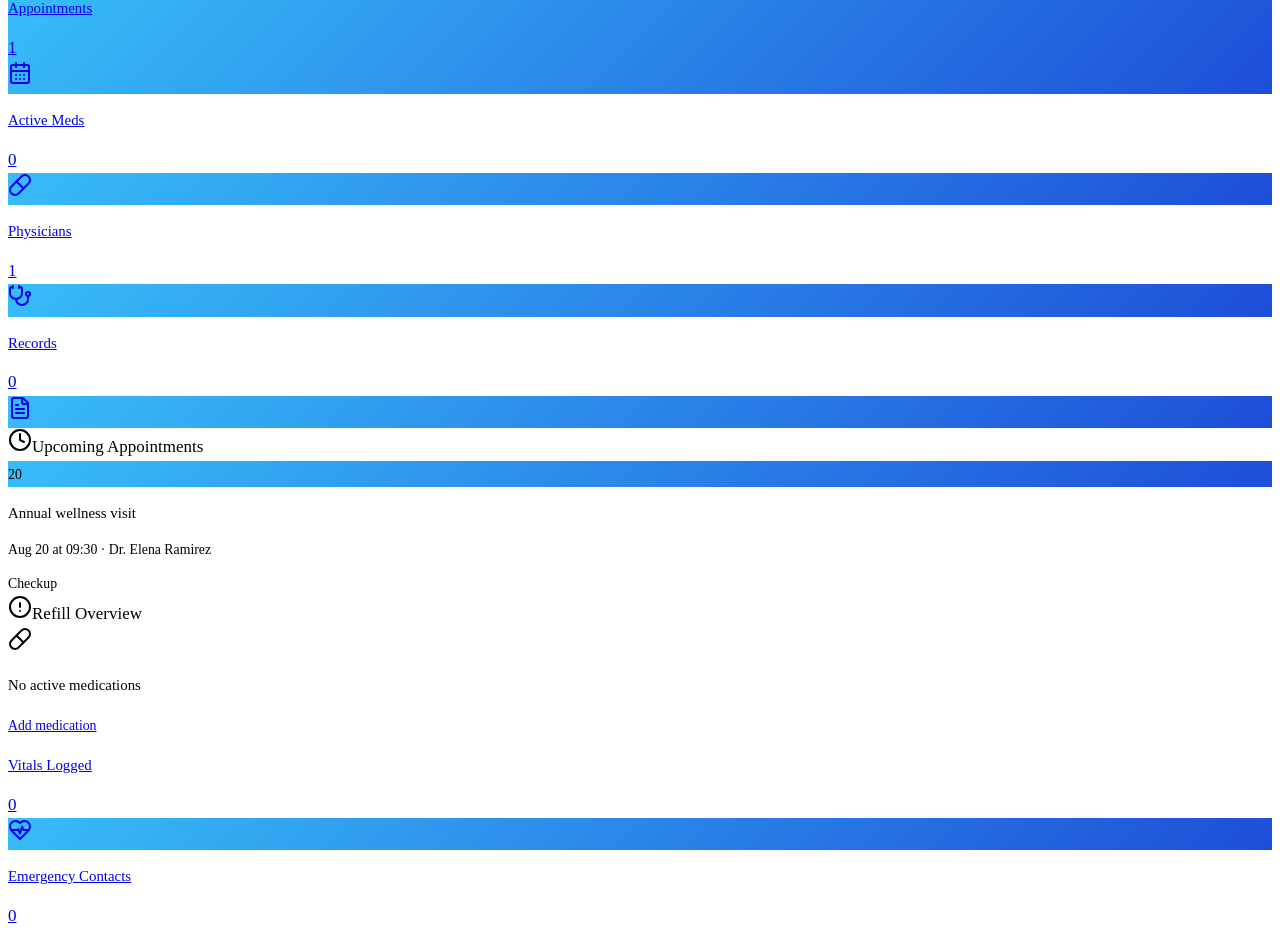
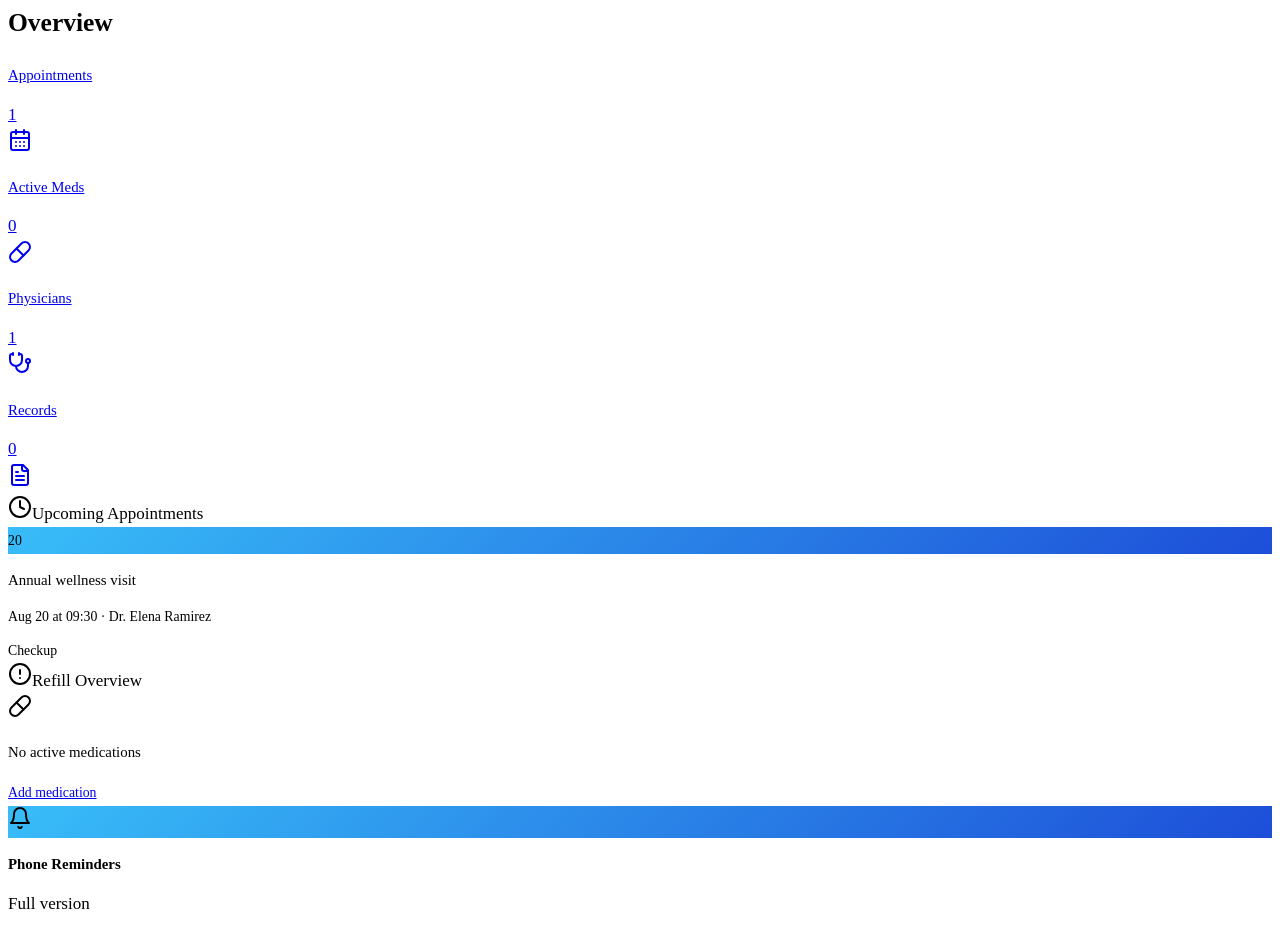
Before and after one commit to rapunzlnflt-afk/medical-records-demo, a React (Vite) app in the folder client/: page /#/ in a window 1280 px wide. Shown: the part 880-1808 px from the top of the page. Built offline with nearby package versions, Linux system fonts and the light colour scheme.

Commit message:
Mirror dashboard polish: neutral compact stat tiles, Overview label, four tiles
Vitals and Emergency Contacts move to the menu only, and the welcome card drops
its gradient so the accent is spent once per screen. Matches the full version.

```diff
--- a/client/src/pages/dashboard.tsx
+++ b/client/src/pages/dashboard.tsx
@@ -20,24 +20,32 @@ function possessive(name: string): string {
   return name.endsWith("s") || name.endsWith("S") ? `${name}'` : `${name}'s`;
 }
 
-function StatCard({ title, value, icon: Icon, href, gradient }: {
-  title: string; value: number; icon: any; href: string; gradient?: boolean;
+/** Small uppercase group heading, matching the full version. */
+function SectionLabel({ children }: { children: React.ReactNode }) {
+  return (
+    <h2 className="font-body text-[11px] font-semibold uppercase tracking-[0.14em] text-muted-foreground/80">
+      {children}
+    </h2>
+  );
+}
+
+function StatCard({ title, value, icon: Icon, href }: {
+  title: string; value: number; icon: any; href: string;
 }) {
   return (
-    <Link href={href}>
-      <Card className={`hover-elevate cursor-pointer ${gradient ? "gradient-primary text-white border-none" : ""}`} data-testid={`stat-${title.toLowerCase().replace(/\s+/g, "-")}`}>
-        {/* Label on top, then the count and its icon together as one unit near the
-            bottom, matching the full version. */}
-        <CardContent className="min-h-[116px] sm:min-h-[124px] p-4 sm:p-5 flex flex-col justify-between gap-3">
-          <p className={`text-sm sm:text-[15px] font-body font-semibold leading-tight tracking-tight break-words ${gradient ? "text-white/90" : "text-muted-foreground"}`}>
+    <Link href={href} className="block h-full min-w-0">
+      {/* Every tile gets the same neutral treatment; the accent is spent once per
+          screen instead of on the tiles. Compact so the grid stays one short
+          block near the top on a phone. */}
+      <Card className="hover-elevate cursor-pointer h-full" data-testid={`stat-${title.toLowerCase().replace(/\s+/g, "-")}`}>
+        <CardContent className="p-3 flex flex-col gap-2 min-w-0">
+          <p className="text-sm font-body font-semibold leading-tight tracking-tight text-muted-foreground truncate">
             {title}
           </p>
-          <div className="flex items-center gap-2.5">
-            <span className={`text-3xl sm:text-[2rem] font-heading font-bold leading-none tabular-nums min-w-[1.4ch] ${gradient ? "text-white" : ""}`}>
-              {value}
-            </span>
-            <div className={`w-9 h-9 rounded-xl flex items-center justify-center flex-shrink-0 ${gradient ? "bg-white/20" : "gradient-primary"}`}>
-              <Icon className="w-[18px] h-[18px] text-white" />
+          <div className="flex items-end justify-between gap-2 mt-auto min-w-0">
+            <span className="text-2xl font-heading font-bold leading-none tabular-nums">{value}</span>
+            <div className="w-8 h-8 rounded-lg bg-primary/10 flex items-center justify-center flex-shrink-0">
+              <Icon className="w-4 h-4 text-primary" />
             </div>
           </div>
         </CardContent>
@@ -86,11 +94,11 @@ export default function Dashboard() {
       </div>
 
       {physicians.length === 0 && appointments.length === 0 && medications.length === 0 && records.length === 0 && (
-        <Card className="border-primary/20 bg-gradient-to-br from-primary/5 to-primary/10 dark:from-primary/10 dark:to-primary/5">
+        <Card>
           <CardContent className="p-5">
             <div className="flex items-start gap-3">
-              <div className="w-10 h-10 rounded-lg gradient-primary flex items-center justify-center flex-shrink-0">
-                <Sparkles className="w-5 h-5 text-white" />
+              <div className="w-10 h-10 rounded-lg bg-primary/10 flex items-center justify-center flex-shrink-0">
+                <Sparkles className="w-5 h-5 text-primary" />
               </div>
               <div>
                 <h2 className="font-heading text-sm font-bold">Welcome to Medical Records Keeper</h2>
@@ -117,12 +125,17 @@ export default function Dashboard() {
         </Card>
       )}
 
-      <div className="grid grid-cols-2 md:grid-cols-3 lg:grid-cols-4 gap-3">
-        <StatCard title="Appointments" value={appointments.filter(a => a.status === "upcoming").length} icon={CalendarDays} href="/appointments" gradient />
-        <StatCard title="Active Meds" value={activeMeds.length} icon={Pill} href="/medications" />
-        <StatCard title="Physicians" value={physicians.length} icon={Stethoscope} href="/physicians" />
-        <StatCard title="Records" value={records.length} icon={FileText} href="/records" />
-      </div>
+      {/* Four most-used counts. Vitals and Emergency Contacts live in the menu
+          only, matching the full version. */}
+      <section className="space-y-3 min-w-0">
+        <SectionLabel>Overview</SectionLabel>
+        <div className="grid grid-cols-2 md:grid-cols-4 gap-3 min-w-0">
+          <StatCard title="Appointments" value={appointments.filter(a => a.status === "upcoming").length} icon={CalendarDays} href="/appointments" />
+          <StatCard title="Active Meds" value={activeMeds.length} icon={Pill} href="/medications" />
+          <StatCard title="Physicians" value={physicians.length} icon={Stethoscope} href="/physicians" />
+          <StatCard title="Records" value={records.length} icon={FileText} href="/records" />
+        </div>
+      </section>
 
       <div className="grid md:grid-cols-2 gap-4 min-w-0">
         <Card className="min-w-0">
@@ -222,11 +235,6 @@ export default function Dashboard() {
         </Card>
       </div>
 
-      <div className="grid grid-cols-2 gap-3">
-        <StatCard title="Vitals Logged" value={vitals.length} icon={HeartPulse} href="/vitals" />
-        <StatCard title="Emergency Contacts" value={contacts.length} icon={Phone} href="/emergency" />
-      </div>
-
       <Card className="border-primary/20 bg-gradient-to-br from-primary/5 to-primary/10 dark:from-primary/10 dark:to-primary/5">
         <CardContent className="p-4">
           <div className="flex items-start gap-3">
```
Also changed, not shown: 5 other files (tests, documents, lock files or other folders).
